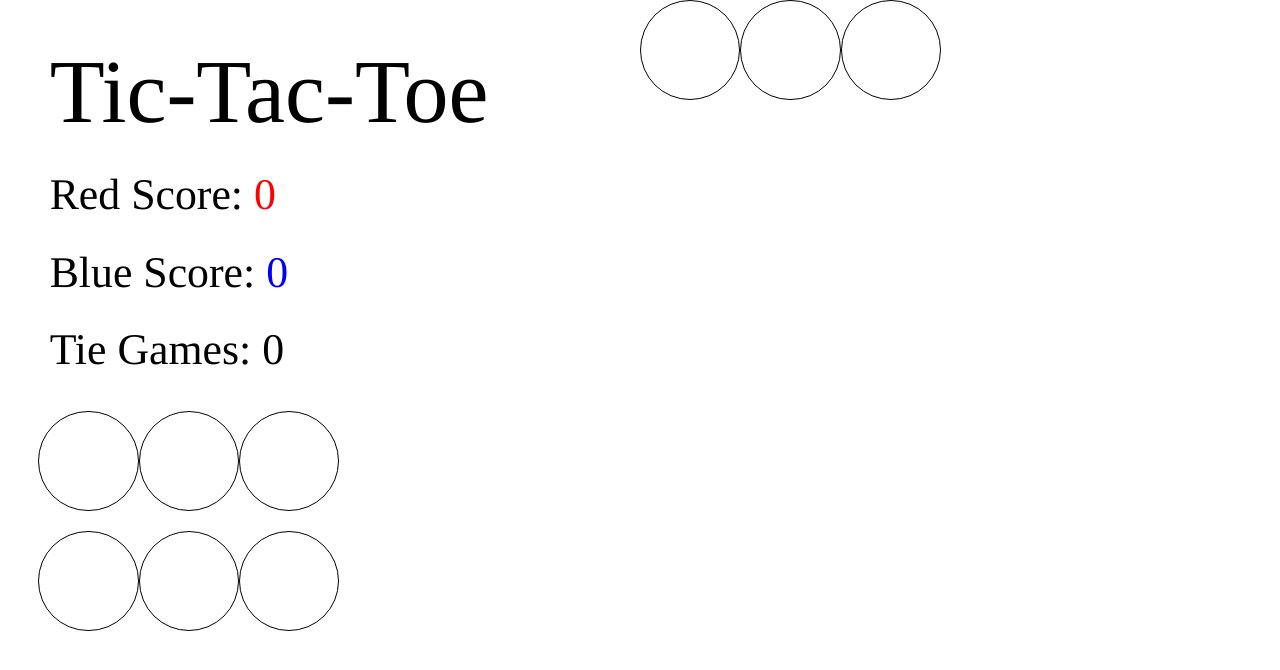
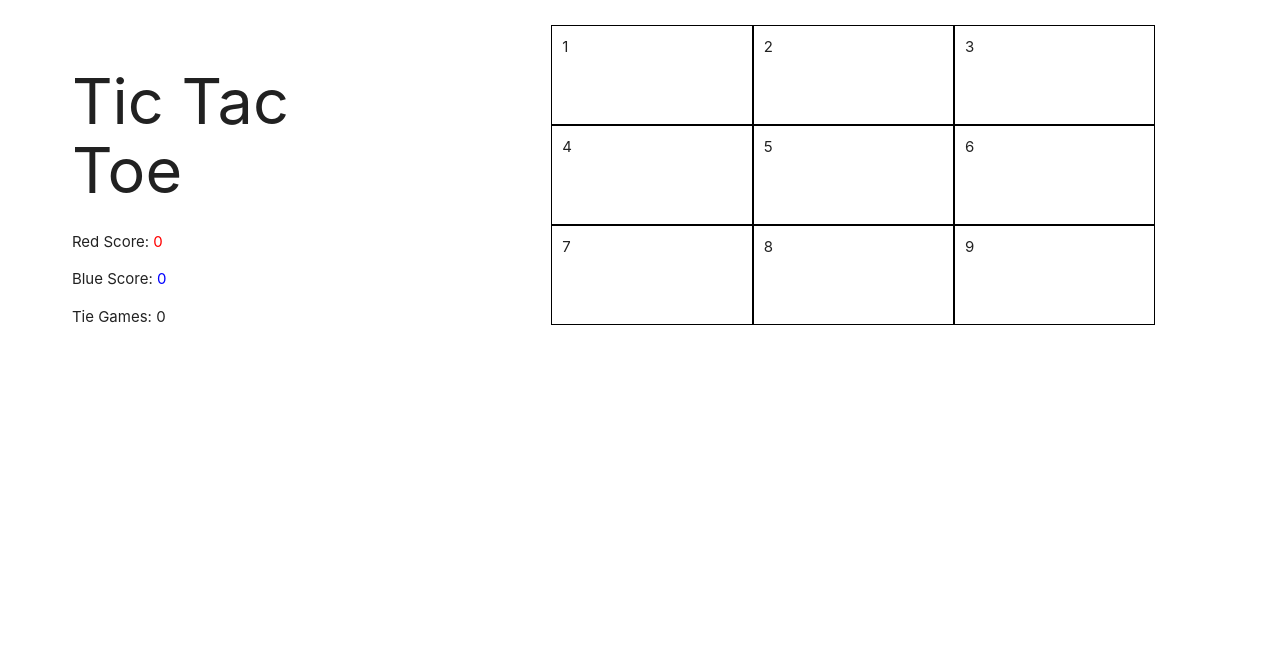
Before and after one commit to Camisavines/tictactoe, a plain HTML site: page index.html in a window 1280 px wide. Drawn offline with nearby package versions, Linux system fonts and the light colour scheme.

Commit message:
Add files via upload

```diff
--- a/index.css
+++ b/index.css
@@ -1,26 +1,10 @@
 html {
-  background-color: white;
-  text-align: left;
-  align-items: center
+  padding-top: 25px;
 }
 
 .containers {
-  margin-left: 3%;
-  margin-right: 3%;
-}
-
-#title {
-  font-size: 6em;
-  font-family: times;
-  font-weight: lighter;
-  color: black;
-}
-
-h1, h3 {
-  font-size: 3em;
-  font-family: times;
-  font-weight: lighter;
-  color: black;
+  margin-left: 5%;
+  margin-right: 5%;
 }
 
 #redScore {
@@ -34,31 +18,8 @@ h1, h3 {
 .box {
   height: 100px;
   width: 100px;
-  border-radius: 100px;
   background-color: white;
-  display: inline-block;
   border: 1px solid black;
+  padding: 10px !important;
+  /* margin: 2px !important; */
 }
-
-.row {
-  height: 100%;
-  width: 100%;
-}
-
-.title {
-  height: 180px;
-  width: 180px;
-  border-radius: 20px;
-  display: inline-block;
-  background-color: white;
-}
-
-.button {
-  height: 155px;
-  width: 60%;
-  border-radius: 20px;
-  background-color: white;
-  color: gray;
-  font-size: 3em;
-  font-family: times;
-}
--- a/index.html
+++ b/index.html
@@ -1,54 +1,42 @@
 <!DOCTYPE html>
 <html>
   <head>
-    <meta charset="utf-8">
     <title>Tic-Tac-Toe</title>
-    <link rel="stylesheet" href="./index.css" charset="utf-8">
-    <link rel="stylesheet" href="https://cdnjs.cloudflare.com/ajax/libs/materialize/1.0.0/css/materialize.min.css">
+    <!-- Compiled and minified CSS -->
+      <link rel="stylesheet" href="https://cdnjs.cloudflare.com/ajax/libs/materialize/1.0.0/css/materialize.min.css">
+      <link rel="stylesheet" href="./index.css">
+
+      <!-- Compiled and minified JavaScript -->
+      <!-- <script src="https://cdnjs.cloudflare.com/ajax/libs/materialize/1.0.0/js/materialize.min.js"></script> -->
     <script src="https://code.jquery.com/jquery-3.1.1.min.js" integrity="sha256-hVVnYaiADRTO2PzUGmuLJr8BLUSjGIZsDYGmIJLv2b8=" crossorigin="anonymous"></script>
     <script src="./index.js"></script>
 </head>
   <body>
 
-    <div class="containers">
-      <div class="row">
-        <div class="col s12 m6">
-
-          <h1 id="title">Tic-Tac-Toe</h1>
-
-          <div class="redScore">
-            <h3>Red Score: <span id="redScore">0</span></h3>
+    <div class="row">
+      <div class="col s12 m4">
+        <div class="container">
+          <h1>Tic Tac Toe</h1>
+          <p>Red Score: <span id="redScore">0</span></p>
+          <p>Blue Score: <span id="blueScore">0</span></p>
+          <p>Tie Games: <span id="tieGame">0</span></p>
+        </div>
+      </div>
+      <div class="col s12 m8">
+        <div class="container">
+          <div class="row">
+            <div class="col s4 box" id="1">1</div>
+            <div class="col s4 box" id="2">2</div>
+            <div class="col s4 box" id="3">3</div>
+            <br>
+            <div class="col s4 box" id="4">4</div>
+            <div class="col s4 box" id="5">5</div>
+            <div class="col s4 box" id="6">6</div>
+            <br>
+            <div class="col s4 box" id="7">7</div>
+            <div class="col s4 box" id="8">8</div>
+            <div class="col s4 box" id="9">9</div>
           </div>
-
-          <div class="blueScore">
-            <h3>Blue Score: <span id="blueScore">0</span></h3>
-          </div>
-
-          <div class="tieGame">
-            <h3>Tie Games: <span id="tieGame">0</span></h3>
-          </div>
-
-
-        </div>
-
-        <div class="s12 m6">
-
-          <div class="row">
-            <div class="col s1 box" id="1"></div>
-            <div class="col s1 box" id="2"></div>
-            <div class="col s1 box" id="3"></div>
-          </div>
-          <div class="row">
-            <div class="col s1 box" id="4"></div>
-            <div class="col s1 box" id="5"></div>
-            <div class="col s1 box" id="6"></div>
-          </div>
-          <div class="row">
-            <div class="col s1 box" id="7"></div>
-            <div class="col s1 box" id="8"></div>
-            <div class="col s1 box" id="9"></div>
-          </div>
-
         </div>
       </div>
     </div>
@@ -59,5 +47,6 @@
 
 
 
+
   </body>
 </html>
```
Also changed, not shown: title.html (+14 -12 lines).
